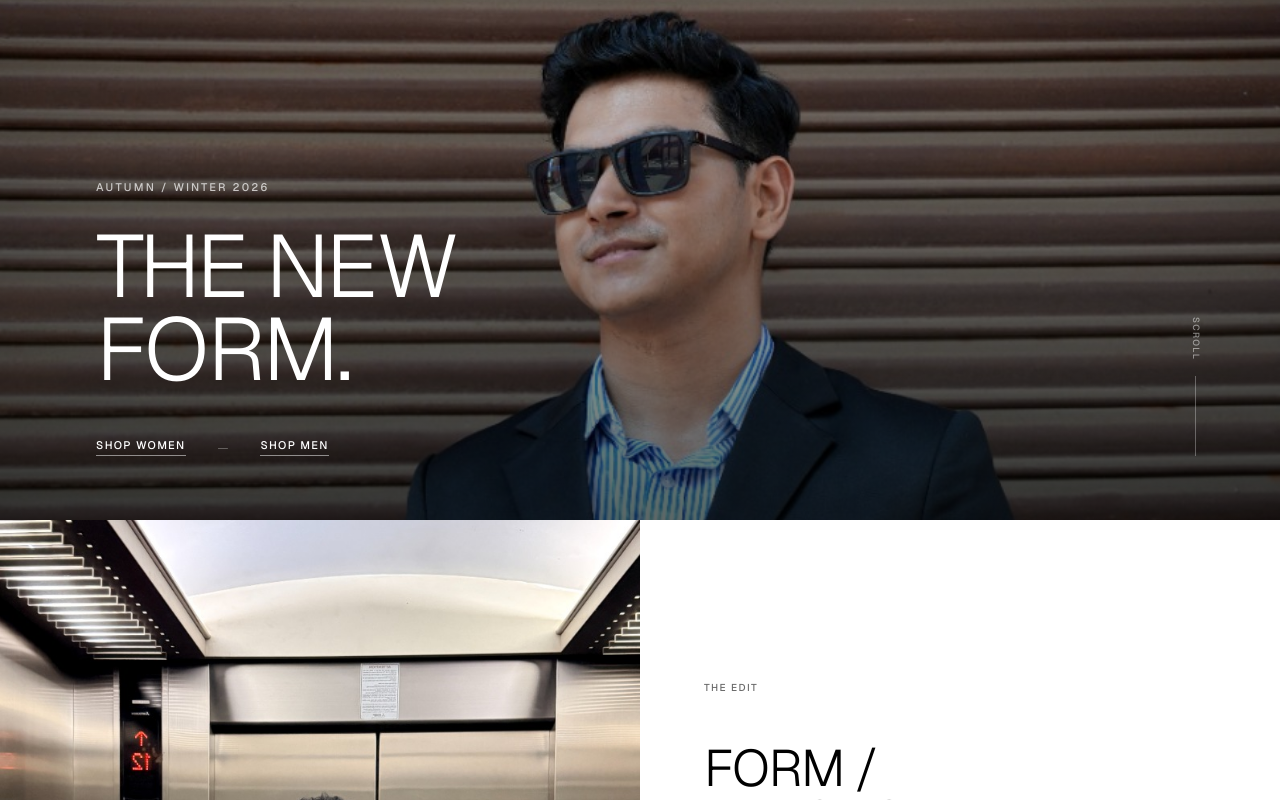
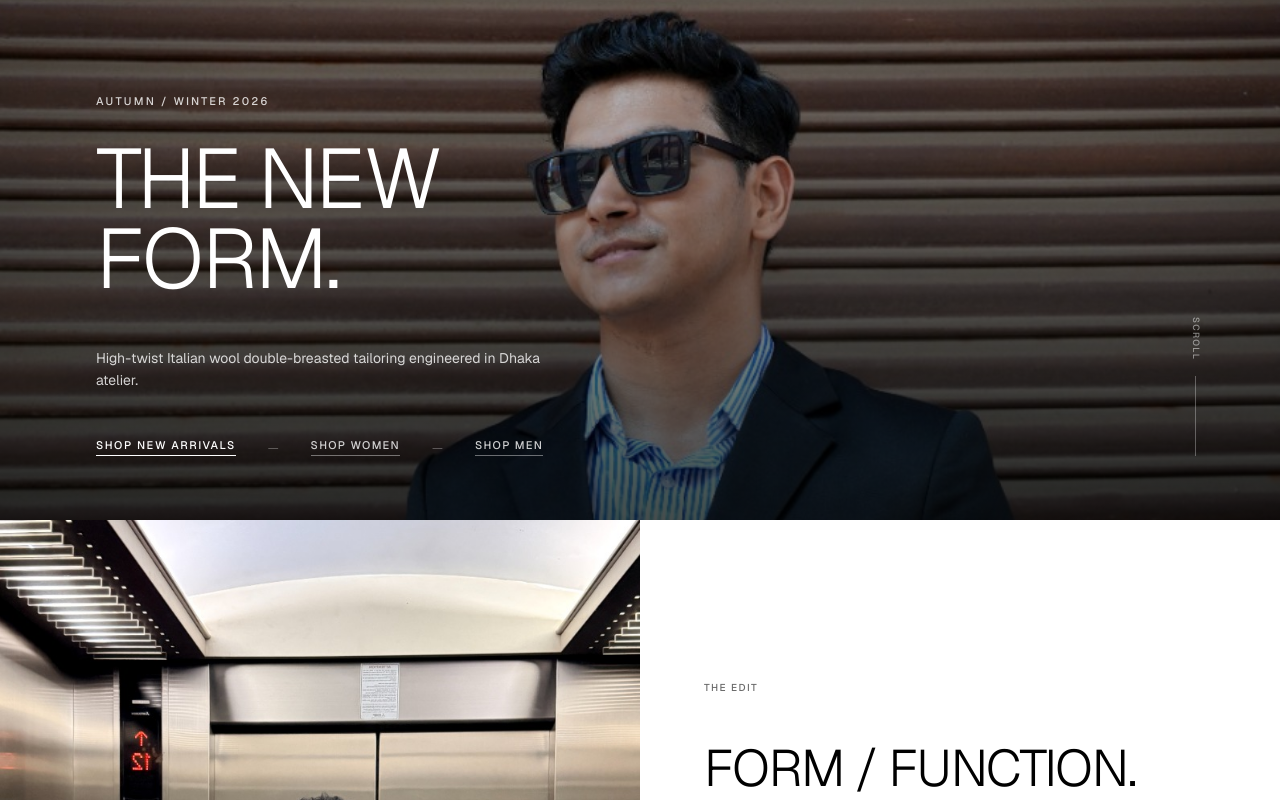
Before and after one commit to nafis217/n-n, a Next.js app: page / in a window 1280 px wide. Shown: the part 280-1080 px from the top of the page. Built offline with nearby package versions, Linux system fonts and the light colour scheme; no server answers.

Commit message:
feat(cms): dynamic CMS hero, split, fullbleed, and lookbook banners on storefront

```diff
--- a/src/app/page.tsx
+++ b/src/app/page.tsx
@@ -51,11 +51,20 @@ function RevealSection({ children, className = '', delay = 0 }: { children: Reac
   );
 }
 
+import { useCMSStore, INITIAL_CMS_BANNERS } from '@/lib/store/cms';
+
 export default function HomePage() {
   const [quickViewProduct, setQuickViewProduct] = useState<ProductItem | null>(null);
   const [isSizeGuideOpen, setIsSizeGuideOpen] = useState(false);
   const [newsletterEmail, setNewsletterEmail] = useState('');
   const [subscribed, setSubscribed] = useState(false);
+
+  const { banners } = useCMSStore();
+
+  const heroBanner = banners.find((b) => b.placement === 'hero' && b.isActive) || INITIAL_CMS_BANNERS[0];
+  const splitBanner = banners.find((b) => b.placement === 'split' && b.isActive) || INITIAL_CMS_BANNERS[1];
+  const fullbleedBanner = banners.find((b) => b.placement === 'fullbleed' && b.isActive) || INITIAL_CMS_BANNERS[2];
+  const lookbookBanner = banners.find((b) => b.placement === 'lookbook' && b.isActive) || INITIAL_CMS_BANNERS[3];
 
   const newArrivals = getNewArrivals().slice(0, 4);
   const bestSellers = getBestSellers().slice(0, 4);
@@ -79,38 +88,50 @@ export default function HomePage() {
       <section className="relative w-full h-screen min-h-[640px] overflow-hidden">
         {/* Campaign image */}
         <Image
-          src="/images/products/architectural-black-suit-1.jpg"
-          alt="FUKU Autumn / Winter 2026 Campaign"
+          src={heroBanner.imageUrl}
+          alt={heroBanner.title}
           fill
           priority
-          className="object-cover object-top"
+          className={`object-cover ${heroBanner.objectFit || 'object-top'}`}
         />
         {/* Minimal dark overlay — bottom only so top of image stays clean */}
-        <div className="absolute inset-0 bg-gradient-to-t from-black/60 via-black/20 to-transparent" />
+        <div className="absolute inset-0 bg-gradient-to-t from-black/70 via-black/25 to-transparent" />
 
         {/* Hero copy — bottom-left, editorial */}
         <div className="absolute bottom-16 left-0 right-0 px-6 md:px-12 max-w-7xl mx-auto">
           <div className="max-w-xl">
-            <p className="text-label uppercase tracking-[0.2em] text-white/70 mb-4">
-              Autumn / Winter 2026
+            <p className="text-label uppercase tracking-[0.2em] text-white/80 mb-4">
+              {heroBanner.label}
             </p>
             <h1
-              className="text-white font-display font-light leading-[0.95] mb-6"
-              style={{ fontSize: 'clamp(48px, 7vw, 88px)', letterSpacing: '-0.03em' }}
+              className="text-white font-display font-light leading-[0.95] mb-6 uppercase"
+              style={{ fontSize: 'clamp(44px, 7vw, 84px)', letterSpacing: '-0.03em' }}
             >
-              THE NEW<br />FORM.
+              {heroBanner.title}
             </h1>
+            {heroBanner.subtitle && (
+              <p className="text-body text-white/80 text-sm mb-6 leading-relaxed max-w-md">
+                {heroBanner.subtitle}
+              </p>
+            )}
             <div className="flex items-center gap-4">
               <Link
+                href={heroBanner.targetLink || '/new-drop'}
+                className="text-label uppercase tracking-[0.14em] text-white border-b border-white hover:border-white/60 transition-colors duration-200 pb-0.5"
+              >
+                {heroBanner.ctaText || 'Shop Collection'}
+              </Link>
+              <span className="text-white/30 text-xs">—</span>
+              <Link
                 href="/women"
-                className="text-label uppercase tracking-[0.12em] text-white border-b border-white/50 hover:border-white transition-colors duration-200 pb-0.5"
+                className="text-label uppercase tracking-[0.12em] text-white/80 border-b border-white/40 hover:border-white transition-colors duration-200 pb-0.5"
               >
                 Shop Women
               </Link>
               <span className="text-white/30 text-xs">—</span>
               <Link
                 href="/men"
-                className="text-label uppercase tracking-[0.12em] text-white border-b border-white/50 hover:border-white transition-colors duration-200 pb-0.5"
+                className="text-label uppercase tracking-[0.12em] text-white/80 border-b border-white/40 hover:border-white transition-colors duration-200 pb-0.5"
               >
                 Shop Men
               </Link>
@@ -134,31 +155,31 @@ export default function HomePage() {
         {/* Image */}
         <div className="relative min-h-[400px] lg:min-h-0 bg-[#F3F3F1]">
           <Image
-            src="/images/products/monolith-contrast-polo.jpg"
-            alt="FUKU — Form / Function"
+            src={splitBanner.imageUrl}
+            alt={splitBanner.title}
             fill
-            className="object-cover object-top"
+            className={`object-cover ${splitBanner.objectFit || 'object-top'}`}
           />
         </div>
 
         {/* Editorial text */}
         <div className="flex flex-col justify-center px-8 md:px-16 py-20 bg-[#FFFFFF]">
           <RevealSection>
-            <p className="text-editorial-label mb-6">The Edit</p>
+            <p className="text-editorial-label mb-6">{splitBanner.label}</p>
             <h2
-              className="font-display font-light text-black leading-[1.0] mb-6"
+              className="font-display font-light text-black leading-[1.0] mb-6 uppercase"
               style={{ fontSize: 'clamp(36px, 4vw, 56px)', letterSpacing: '-0.03em' }}
             >
-              FORM /<br />FUNCTION.
+              {splitBanner.title}
             </h2>
             <p className="text-body text-[#6B6B6B] max-w-sm mb-8 leading-relaxed">
-              Garments engineered from handspun Jamdani muslin and Japanese technical knits. Designed for everyday movement, refined for every occasion.
+              {splitBanner.subtitle || 'Garments engineered from handspun Jamdani muslin and Japanese technical knits. Designed for everyday movement, refined for every occasion.'}
             </p>
             <Link
-              href="/collections"
+              href={splitBanner.targetLink || '/collections'}
               className="inline-flex items-center gap-2 text-label uppercase tracking-[0.12em] text-black border-b border-black pb-0.5 hover:text-[#6B6B6B] hover:border-[#6B6B6B] transition-colors duration-150 self-start"
             >
-              Explore Collections
+              {splitBanner.ctaText || 'Explore Collections'}
               <ArrowRight className="w-3.5 h-3.5 stroke-[1.25]" />
             </Link>
           </RevealSection>
@@ -205,25 +226,30 @@ export default function HomePage() {
       ══════════════════════════════════════════ */}
       <section className="relative w-full min-h-[60vh] md:min-h-[70vh] overflow-hidden bg-black">
         <Image
-          src="/images/products/raw-selvedge-trucker-jacket.jpg"
-          alt="FUKU Men's Collection"
+          src={fullbleedBanner.imageUrl}
+          alt={fullbleedBanner.title}
           fill
-          className="object-cover object-top opacity-70"
+          className={`object-cover ${fullbleedBanner.objectFit || 'object-top'} opacity-70`}
         />
         <div className="relative z-10 h-full min-h-[60vh] md:min-h-[70vh] flex flex-col justify-end px-6 md:px-12 pb-16 max-w-7xl mx-auto">
           <RevealSection>
-            <p className="text-editorial-label text-white/60 mb-3">Men's Collection</p>
+            <p className="text-editorial-label text-white/60 mb-3">{fullbleedBanner.label}</p>
             <h2
-              className="font-display font-light text-white mb-6"
+              className="font-display font-light text-white mb-6 uppercase"
               style={{ fontSize: 'clamp(36px, 5vw, 64px)', letterSpacing: '-0.03em', lineHeight: '1.0' }}
             >
-              ESSENTIALS,<br />REFINED.
+              {fullbleedBanner.title}
             </h2>
+            {fullbleedBanner.subtitle && (
+              <p className="text-body text-white/80 text-sm mb-6 leading-relaxed max-w-md">
+                {fullbleedBanner.subtitle}
+              </p>
+            )}
             <Link
-              href="/men"
+              href={fullbleedBanner.targetLink || '/men'}
               className="inline-flex items-center gap-2 text-label uppercase tracking-[0.12em] text-white border-b border-white/50 hover:border-white transition-colors duration-150 pb-0.5"
             >
-              Shop Men
+              {fullbleedBanner.ctaText || 'Shop Collection'}
               <ArrowRight className="w-3.5 h-3.5 stroke-[1.25]" />
             </Link>
           </RevealSection>
@@ -270,18 +296,18 @@ export default function HomePage() {
       ══════════════════════════════════════════ */}
       <section className="py-20 px-6 md:px-12 bg-[#F3F3F1]">
         <RevealSection className="max-w-[1440px] mx-auto">
-          <p className="text-editorial-label mb-8">Lookbook — AW 2026</p>
+          <p className="text-editorial-label mb-8">{lookbookBanner.label || 'Lookbook — AW 2026'}</p>
           <div className="grid grid-cols-12 gap-3 md:gap-4">
             {/* Large left image */}
             <div className="col-span-12 md:col-span-7 relative aspect-[4/5] md:aspect-auto md:row-span-2 bg-[#E8E8E5] overflow-hidden">
               <Image
-                src="/images/products/architectural-black-suit-full.jpg"
-                alt="Lookbook 01"
+                src={lookbookBanner.imageUrl || '/images/products/architectural-black-suit-full.jpg'}
+                alt={lookbookBanner.title || 'Lookbook 01'}
                 fill
-                className="object-cover object-top"
+                className={`object-cover ${lookbookBanner.objectFit || 'object-top'}`}
               />
               <div className="absolute bottom-4 left-5">
-                <p className="text-label text-white/80 uppercase tracking-[0.15em]">Look 01</p>
+                <p className="text-label text-white/80 uppercase tracking-[0.15em]">{lookbookBanner.title || 'Look 01'}</p>
               </div>
             </div>
 
@@ -314,10 +340,10 @@ export default function HomePage() {
 
           <div className="mt-6 flex justify-end">
             <Link
-              href="/collections"
+              href={lookbookBanner.targetLink || '/collections'}
               className="text-label uppercase tracking-[0.12em] text-[#6B6B6B] hover:text-black transition-colors duration-150 flex items-center gap-1.5"
             >
-              View Lookbook
+              {lookbookBanner.ctaText || 'View Lookbook'}
               <ArrowRight className="w-3.5 h-3.5 stroke-[1.25]" />
             </Link>
           </div>
--- a/src/components/admin/CMSClientManager.tsx
+++ b/src/components/admin/CMSClientManager.tsx
@@ -20,20 +20,7 @@ import {
   X,
 } from 'lucide-react';
 import { toast } from '@/lib/store/toast';
-
-export interface CampaignBanner {
-  id: string;
-  title: string;
-  label: string;
-  subtitle?: string;
-  ctaText: string;
-  targetLink: string;
-  placement: 'hero' | 'split' | 'fullbleed' | 'lookbook' | 'announcement';
-  imageUrl: string;
-  isActive: boolean;
-  objectFit?: 'object-top' | 'object-center' | 'object-bottom' | 'object-cover';
-  lastUpdated: string;
-}
+import { useCMSStore, CampaignBanner, INITIAL_CMS_BANNERS } from '@/lib/store/cms';
 
 const DEFAULT_GALLERY_IMAGES = [
   { url: '/images/products/architectural-black-suit-1.jpg', label: 'Black Suit — Front Stance' },
@@ -62,101 +49,13 @@ const DEFAULT_GALLERY_IMAGES = [
   { url: '/images/products/shop_d40da9a3a7234235e66d6695d9d7098fc3289872.png', label: 'FUKU Typography Heavy Tee' },
 ];
 
-const INITIAL_BANNERS: CampaignBanner[] = [
-  {
-    id: 'hero-aw-2026',
-    title: 'THE NEW FORM.',
-    label: 'Autumn / Winter 2026',
-    subtitle: 'High-twist Italian wool double-breasted tailoring engineered in Dhaka atelier.',
-    ctaText: 'Shop New Arrivals',
-    targetLink: '/new-drop',
-    placement: 'hero',
-    imageUrl: '/images/products/architectural-black-suit-1.jpg',
-    isActive: true,
-    objectFit: 'object-top',
-    lastUpdated: 'Sep 19, 2026',
-  },
-  {
-    id: 'split-the-edit',
-    title: 'FORM / FUNCTION.',
-    label: 'The Edit',
-    subtitle: 'Garments engineered from handspun Jamdani muslin and Japanese technical knits.',
-    ctaText: 'Explore Collections',
-    targetLink: '/collections',
-    placement: 'split',
-    imageUrl: '/images/products/monolith-contrast-polo.jpg',
-    isActive: true,
-    objectFit: 'object-top',
-    lastUpdated: 'Sep 19, 2026',
-  },
-  {
-    id: 'fullbleed-men',
-    title: 'ESSENTIALS, REFINED.',
-    label: "Men's Collection",
-    subtitle: '15.5oz raw Kuroki selvedge denim trucker jacket and bespoke shirting.',
-    ctaText: 'Shop Men',
-    targetLink: '/men',
-    placement: 'fullbleed',
-    imageUrl: '/images/products/raw-selvedge-trucker-jacket.jpg',
-    isActive: true,
-    objectFit: 'object-top',
-    lastUpdated: 'Sep 18, 2026',
-  },
-  {
-    id: 'lookbook-aw26',
-    title: 'AW 2026 ARCHIVAL LOOKBOOK',
-    label: 'Lookbook — AW 2026',
-    subtitle: 'Editorial series captured across Dhaka architectural landmarks.',
-    ctaText: 'View Lookbook',
-    targetLink: '/collections',
-    placement: 'lookbook',
-    imageUrl: '/images/products/architectural-black-suit-full.jpg',
-    isActive: true,
-    objectFit: 'object-top',
-    lastUpdated: 'Sep 18, 2026',
-  },
-  {
-    id: 'announcement-top',
-    title: 'COMPLIMENTARY NATIONWIDE EXPRESS COURIER ON ORDERS OVER BDT 15,000',
-    label: 'Header Bar Promo',
-    subtitle: 'Active across all 64 districts in Bangladesh via RedX & Steadfast.',
-    ctaText: 'Learn More',
-    targetLink: '/shipping',
-    placement: 'announcement',
-    imageUrl: '/images/products/product1_red_1.jpg',
-    isActive: true,
-    lastUpdated: 'Sep 19, 2026',
-  },
-];
-
 export const CMSClientManager: React.FC = () => {
-  const [banners, setBanners] = useState<CampaignBanner[]>(INITIAL_BANNERS);
+  const { banners, updateBanner, addBanner, deleteBanner, toggleBannerActive } = useCMSStore();
   const [selectedBanner, setSelectedBanner] = useState<CampaignBanner | null>(null);
   const [isModalOpen, setIsModalOpen] = useState(false);
   const [isGalleryOpen, setIsGalleryOpen] = useState(false);
   const [filterPlacement, setFilterPlacement] = useState<string>('all');
   const fileInputRef = useRef<HTMLInputElement>(null);
-
-  // Load from localStorage if present
-  useEffect(() => {
-    try {
-      const saved = localStorage.getItem('fuku_cms_banners');
-      if (saved) {
-        setBanners(JSON.parse(saved));
-      }
-    } catch {
-      // ignore
-    }
-  }, []);
-
-  const saveBanners = (updated: CampaignBanner[]) => {
-    setBanners(updated);
-    try {
-      localStorage.setItem('fuku_cms_banners', JSON.stringify(updated));
-    } catch {
-      // ignore
-    }
-  };
 
   const handleOpenAddModal = () => {
     const newBanner: CampaignBanner = {
@@ -191,46 +90,35 @@ export const CMSClientManager: React.FC = () => {
     }
 
     const exists = banners.some((b) => b.id === selectedBanner.id);
-    let updated: CampaignBanner[];
 
     if (exists) {
-      updated = banners.map((b) =>
-        b.id === selectedBanner.id
-          ? {
-              ...selectedBanner,
-              lastUpdated: new Date().toLocaleDateString('en-US', { month: 'short', day: 'numeric', year: 'numeric' }),
-            }
-          : b
-      );
-      toast.success('Banner Updated', `"${selectedBanner.title}" has been saved.`);
+      updateBanner({
+        ...selectedBanner,
+        lastUpdated: new Date().toLocaleDateString('en-US', { month: 'short', day: 'numeric', year: 'numeric' }),
+      });
+      toast.success('Banner Updated & Live', `"${selectedBanner.title}" applied to storefront.`);
     } else {
-      updated = [
-        {
-          ...selectedBanner,
-          lastUpdated: new Date().toLocaleDateString('en-US', { month: 'short', day: 'numeric', year: 'numeric' }),
-        },
-        ...banners,
-      ];
-      toast.success('Campaign Created', `New banner "${selectedBanner.title}" created successfully.`);
+      addBanner({
+        ...selectedBanner,
+        lastUpdated: new Date().toLocaleDateString('en-US', { month: 'short', day: 'numeric', year: 'numeric' }),
+      });
+      toast.success('Campaign Created', `New banner "${selectedBanner.title}" is now active.`);
     }
 
-    saveBanners(updated);
     setIsModalOpen(false);
   };
 
   const handleDeleteBanner = (id: string, title: string) => {
     if (confirm(`Are you sure you want to delete campaign "${title}"?`)) {
-      const updated = banners.filter((b) => b.id !== id);
-      saveBanners(updated);
+      deleteBanner(id);
       toast.info('Campaign Removed', `"${title}" was removed.`);
     }
   };
 
   const handleToggleActive = (id: string) => {
-    const updated = banners.map((b) => (b.id === id ? { ...b, isActive: !b.isActive } : b));
-    saveBanners(updated);
-    const target = updated.find((b) => b.id === id);
-    toast.info('Status Changed', `Banner is now ${target?.isActive ? 'Active' : 'Inactive'}.`);
+    toggleBannerActive(id);
+    const target = banners.find((b) => b.id === id);
+    toast.info('Status Changed', `Banner is now ${!target?.isActive ? 'Active' : 'Inactive'}.`);
   };
 
   const handleFileUpload = (e: React.ChangeEvent<HTMLInputElement>) => {
--- /dev/null
+++ b/src/lib/store/cms.ts
@@ -0,0 +1,136 @@
+'use client';
+
+import { create } from 'zustand';
+import { persist } from 'zustand/middleware';
+
+export interface CampaignBanner {
+  id: string;
+  title: string;
+  label: string;
+  subtitle?: string;
+  ctaText: string;
+  targetLink: string;
+  placement: 'hero' | 'split' | 'fullbleed' | 'lookbook' | 'announcement';
+  imageUrl: string;
+  isActive: boolean;
+  objectFit?: 'object-top' | 'object-center' | 'object-bottom' | 'object-cover';
+  lastUpdated: string;
+}
+
+export const INITIAL_CMS_BANNERS: CampaignBanner[] = [
+  {
+    id: 'hero-aw-2026',
+    title: 'THE NEW FORM.',
+    label: 'Autumn / Winter 2026',
+    subtitle: 'High-twist Italian wool double-breasted tailoring engineered in Dhaka atelier.',
+    ctaText: 'Shop New Arrivals',
+    targetLink: '/new-drop',
+    placement: 'hero',
+    imageUrl: '/images/products/architectural-black-suit-1.jpg',
+    isActive: true,
+    objectFit: 'object-top',
+    lastUpdated: 'Sep 19, 2026',
+  },
+  {
+    id: 'split-the-edit',
+    title: 'FORM / FUNCTION.',
+    label: 'The Edit',
+    subtitle: 'Garments engineered from handspun Jamdani muslin and Japanese technical knits. Designed for everyday movement, refined for every occasion.',
+    ctaText: 'Explore Collections',
+    targetLink: '/collections',
+    placement: 'split',
+    imageUrl: '/images/products/monolith-contrast-polo.jpg',
+    isActive: true,
+    objectFit: 'object-top',
+    lastUpdated: 'Sep 19, 2026',
+  },
+  {
+    id: 'fullbleed-men',
+    title: 'ESSENTIALS, REFINED.',
+    label: "Men's Collection",
+    subtitle: '15.5oz raw Kuroki selvedge denim trucker jacket and bespoke shirting.',
+    ctaText: 'Shop Men',
+    targetLink: '/men',
+    placement: 'fullbleed',
+    imageUrl: '/images/products/raw-selvedge-trucker-jacket.jpg',
+    isActive: true,
+    objectFit: 'object-top',
+    lastUpdated: 'Sep 18, 2026',
+  },
+  {
+    id: 'lookbook-aw26',
+    title: 'AW 2026 ARCHIVAL LOOKBOOK',
+    label: 'Lookbook — AW 2026',
+    subtitle: 'Editorial series captured across Dhaka architectural landmarks.',
+    ctaText: 'View Lookbook',
+    targetLink: '/collections',
+    placement: 'lookbook',
+    imageUrl: '/images/products/architectural-black-suit-full.jpg',
+    isActive: true,
+    objectFit: 'object-top',
+    lastUpdated: 'Sep 18, 2026',
+  },
+  {
+    id: 'announcement-top',
+    title: 'COMPLIMENTARY NATIONWIDE EXPRESS COURIER ON ORDERS OVER BDT 15,000',
+    label: 'Header Bar Promo',
+    subtitle: 'Active across all 64 districts in Bangladesh via RedX & Steadfast.',
+    ctaText: 'Learn More',
+    targetLink: '/shipping',
+    placement: 'announcement',
+    imageUrl: '/images/products/product1_red_1.jpg',
+    isActive: true,
+    lastUpdated: 'Sep 19, 2026',
+  },
+];
+
+interface CMSState {
+  banners: CampaignBanner[];
+  setBanners: (banners: CampaignBanner[]) => void;
+  updateBanner: (banner: CampaignBanner) => void;
+  addBanner: (banner: CampaignBanner) => void;
+  deleteBanner: (id: string) => void;
+  toggleBannerActive: (id: string) => void;
+  getBannerByPlacement: (placement: CampaignBanner['placement']) => CampaignBanner | undefined;
+}
+
+export const useCMSStore = create<CMSState>()(
+  persist(
+    (set, get) => ({
+      banners: INITIAL_CMS_BANNERS,
+
+      setBanners: (banners) => set({ banners }),
+
+      updateBanner: (updatedBanner) =>
+        set((state) => ({
+          banners: state.banners.map((b) =>
+            b.id === updatedBanner.id ? { ...updatedBanner, lastUpdated: 'Just now' } : b
+          ),
+        })),
+
+      addBanner: (newBanner) =>
+        set((state) => ({
+          banners: [newBanner, ...state.banners],
+        })),
+
+      deleteBanner: (id) =>
+        set((state) => ({
+          banners: state.banners.filter((b) => b.id !== id),
+        })),
+
+      toggleBannerActive: (id) =>
+        set((state) => ({
+          banners: state.banners.map((b) =>
+            b.id === id ? { ...b, isActive: !b.isActive } : b
+          ),
+        })),
+
+      getBannerByPlacement: (placement) => {
+        return get().banners.find((b) => b.placement === placement && b.isActive);
+      },
+    }),
+    {
+      name: 'fuku_cms_banners_v2',
+    }
+  )
+);
```
